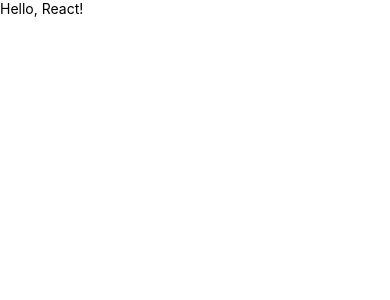
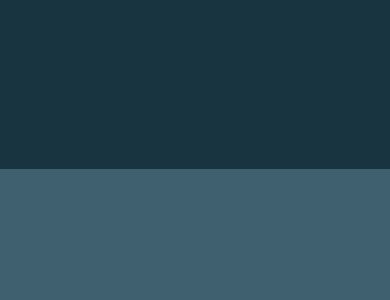
Before and after one commit to demian-arenas/ReactCalculator, a React Native app: screen / in a window 390 px wide. Shown: the top 300 px of the page. Built offline with nearby package versions, Linux system fonts and the light colour scheme.

Commit message:
[update] created Calculator layout

```diff
--- a/src/ReactCalculator.js
+++ b/src/ReactCalculator.js
@@ -1,9 +1,14 @@
 import React, { Component } from "react";
-import { Text, AppRegistry } from "react-native";
+import { View, Text, AppRegistry } from "react-native";
 
 class ReactCalculator extends Component {
   render() {
-    return <Text>Hello, React!</Text>;
+    return (
+        <View style={{flex: 1}}>
+            <View style={{flex: 2, backgroundColor: '#193441'}}></View>
+            <View style={{flex: 8, backgroundColor: '#3E606F'}}></View>
+        </View>
+    )
   }
 }
 
```
